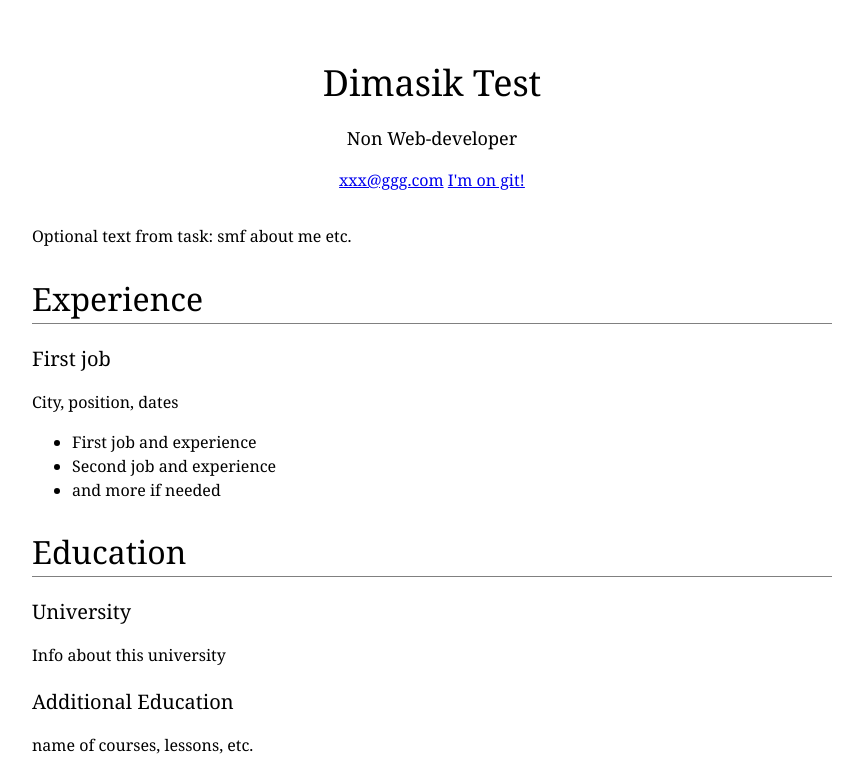
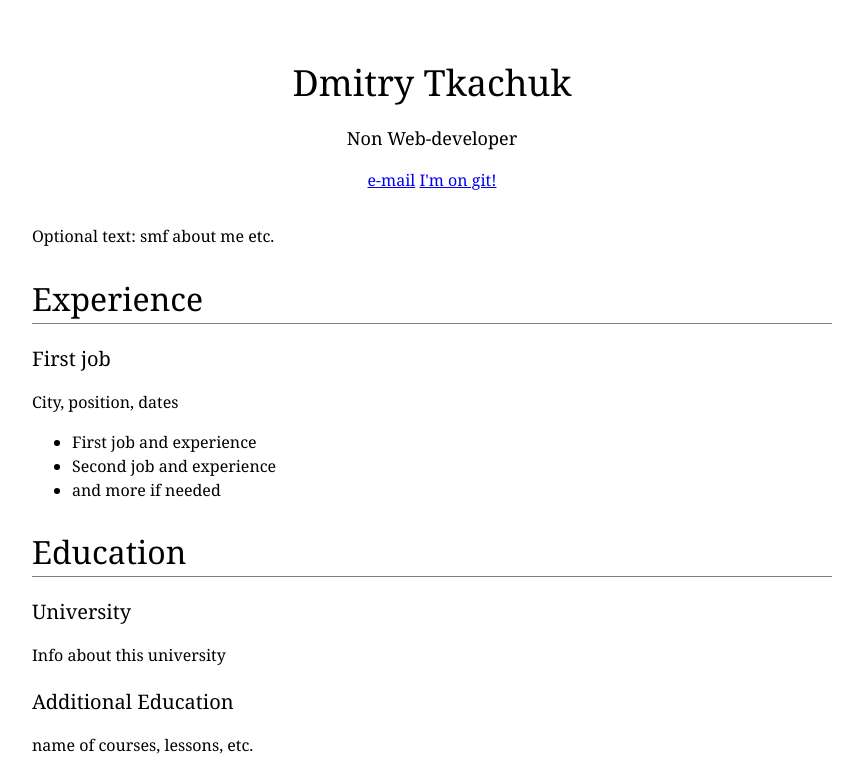
Before and after one commit to dmitry-tkachuk/d-tkachuk.github.io, a plain HTML site: page index.html in a window 1280 px wide. Shown: the top 781 px of the page, without its empty margins (208-1071 px from the left). Drawn offline with Linux system fonts and the light colour scheme.

Commit message:
Update index.html

```diff
--- a/index.html
+++ b/index.html
@@ -10,16 +10,16 @@
 
   <body>
     <div id="header">
-      <h1>Dimasik Test</h1>
+      <h1>Dmitry Tkachuk</h1>
       <h2 class="header-title">Non Web-developer</h2>
       <p>
-        <a href="mailto:xxx@ggg.com">xxx@ggg.com</a>
-        <a href="https://www.github.com/">I'm on git!</a>
+        <a href="mailto:dmigtk@gmail.com">e-mail</a>
+        <a href="https://github.com/dmitry-tkachuk/">I'm on git!</a>
       </p>
     </div>
 
     <div id="main">
-      <p>Optional text from task: smf about me etc.</p>
+      <p>Optional text: smf about me etc.</p>
       <h2>Experience</h2>
       <h3>First job</h3>
       <p>City, position, dates</p>
```
